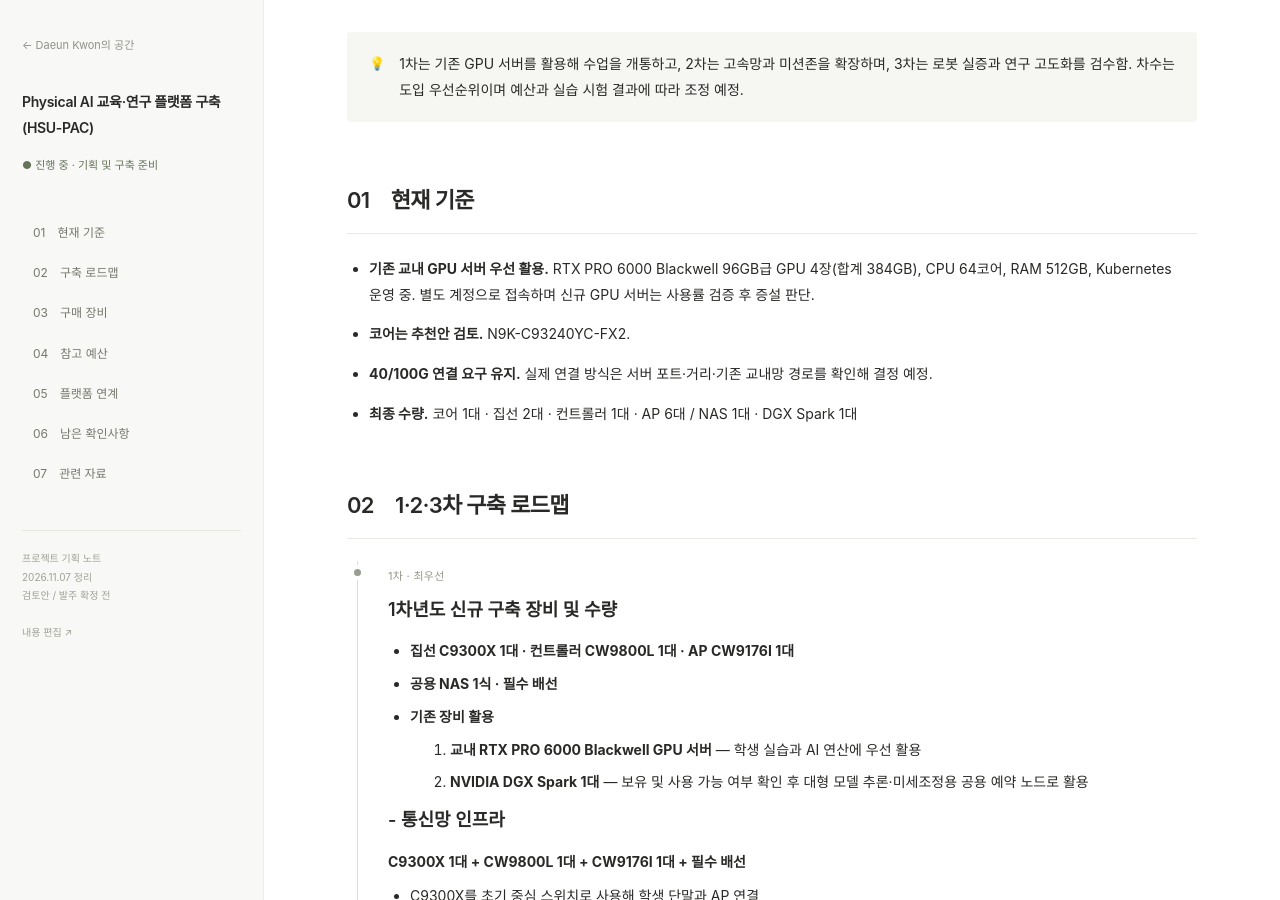
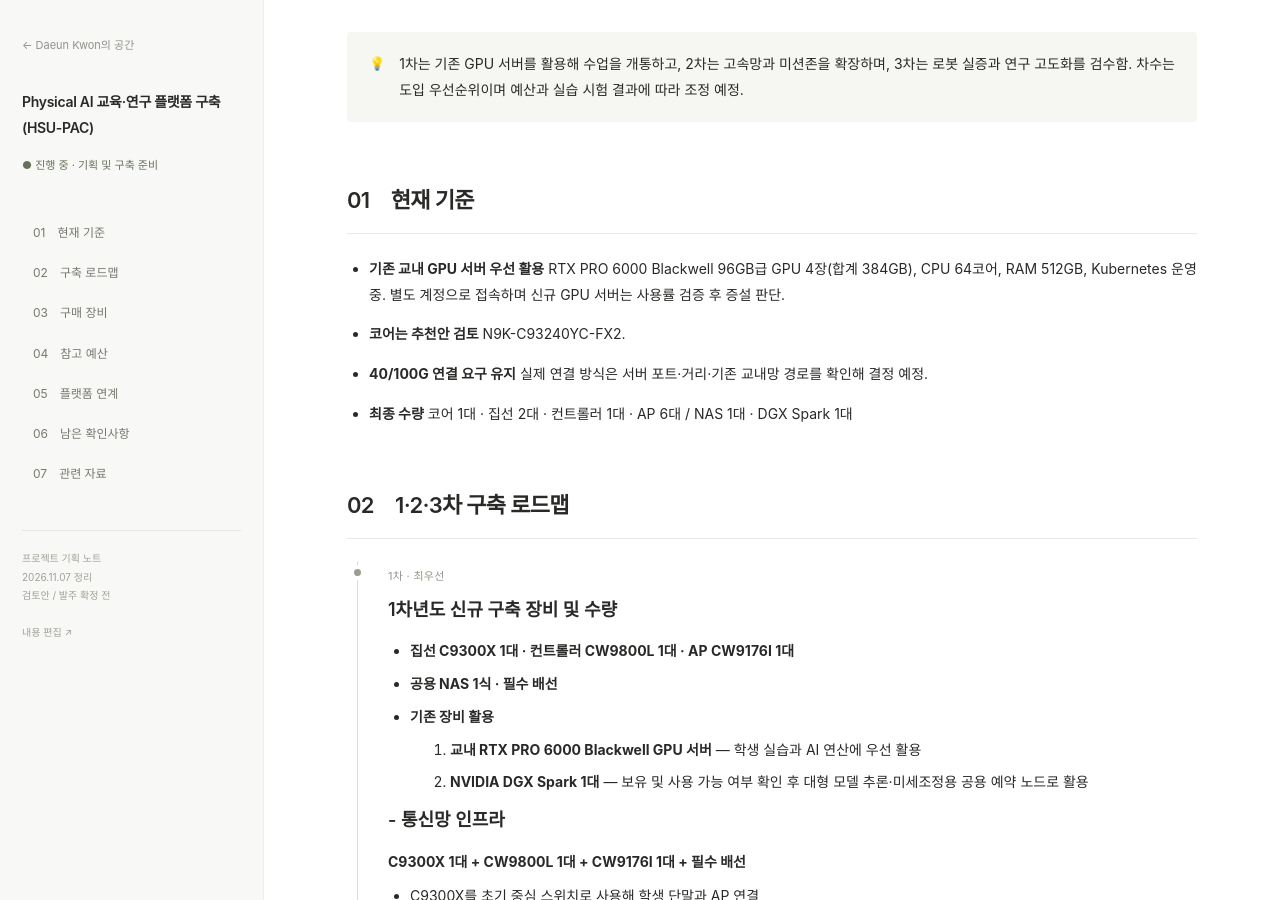
Before and after one commit to Ddaeunn425/ddaeunn425.github.io, a Jekyll site: the page built from hsu-pac.html, in a window 1280 px wide and 900 px high, scrolled down 453 px. Built offline with Jekyll 4.4.1, drawn with Linux system fonts in a browser that asks for light colours.

```diff
--- a/_data/hsu.json
+++ b/_data/hsu.json
@@ -4,7 +4,7 @@
   "basis": "RFI v1.2 · 네트컴시스템 기존 견적 · 구축계획서_v4 · HSU-PAC 테스트베드 네트워크 구축 요구사양서",
   "updated": "2026.11.07",
   "summary": "<p>1차는 기존 GPU 서버를 활용해 수업을 개통하고, 2차는 고속망과 미션존을 확장하며, 3차는 로봇 실증과 연구 고도화를 검수함. 차수는 도입 우선순위이며 예산과 실습 시험 결과에 따라 조정 예정.</p>",
-  "overview": "<ul><li><p><strong>기존 교내 GPU 서버 우선 활용.</strong> RTX PRO 6000 Blackwell 96GB급 GPU 4장(합계 384GB), CPU 64코어, RAM 512GB, Kubernetes 운영 중. 별도 계정으로 접속하며 신규 GPU 서버는 사용률 검증 후 증설 판단.</p></li><li><p><strong>코어는 추천안 검토.</strong> N9K-C93240YC-FX2.</p></li><li><p><strong>40/100G 연결 요구 유지.</strong> 실제 연결 방식은 서버 포트·거리·기존 교내망 경로를 확인해 결정 예정.</p></li><li><p><strong>최종 수량.</strong> 코어 1대 · 집선 2대 · 컨트롤러 1대 · AP 6대 / NAS 1대 · DGX Spark 1대</p></li></ul><p></p>",
+  "overview": "<ul><li><p><strong>기존 교내 GPU 서버 우선 활용</strong> RTX PRO 6000 Blackwell 96GB급 GPU 4장(합계 384GB), CPU 64코어, RAM 512GB, Kubernetes 운영 중. 별도 계정으로 접속하며 신규 GPU 서버는 사용률 검증 후 증설 판단.</p></li><li><p><strong>코어는 추천안 검토</strong> N9K-C93240YC-FX2.</p></li><li><p><strong>40/100G 연결 요구 유지</strong> 실제 연결 방식은 서버 포트·거리·기존 교내망 경로를 확인해 결정 예정.</p></li><li><p><strong>최종 수량</strong> 코어 1대 · 집선 2대 · 컨트롤러 1대 · AP 6대 / NAS 1대 · DGX Spark 1대</p></li></ul><p></p>",
   "phases": [
     {
       "label": "1차 · 최우선",
```
